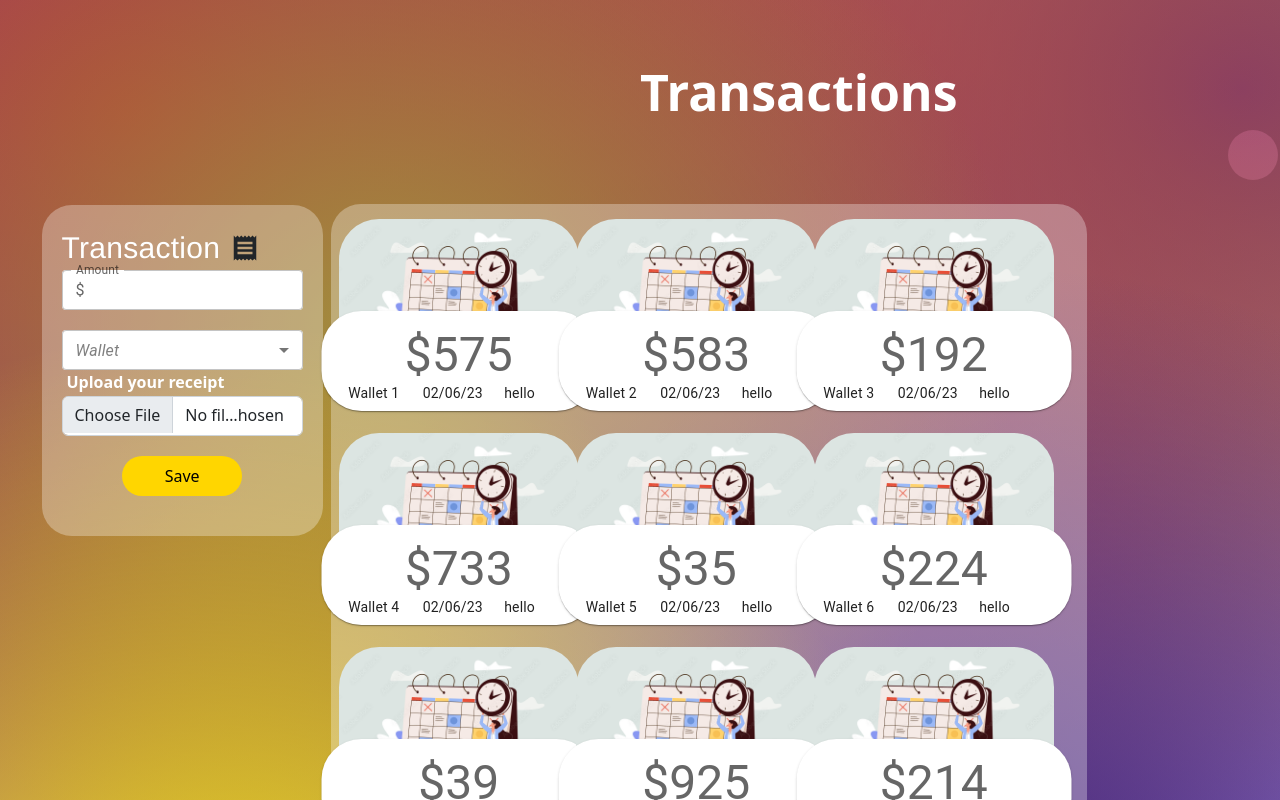
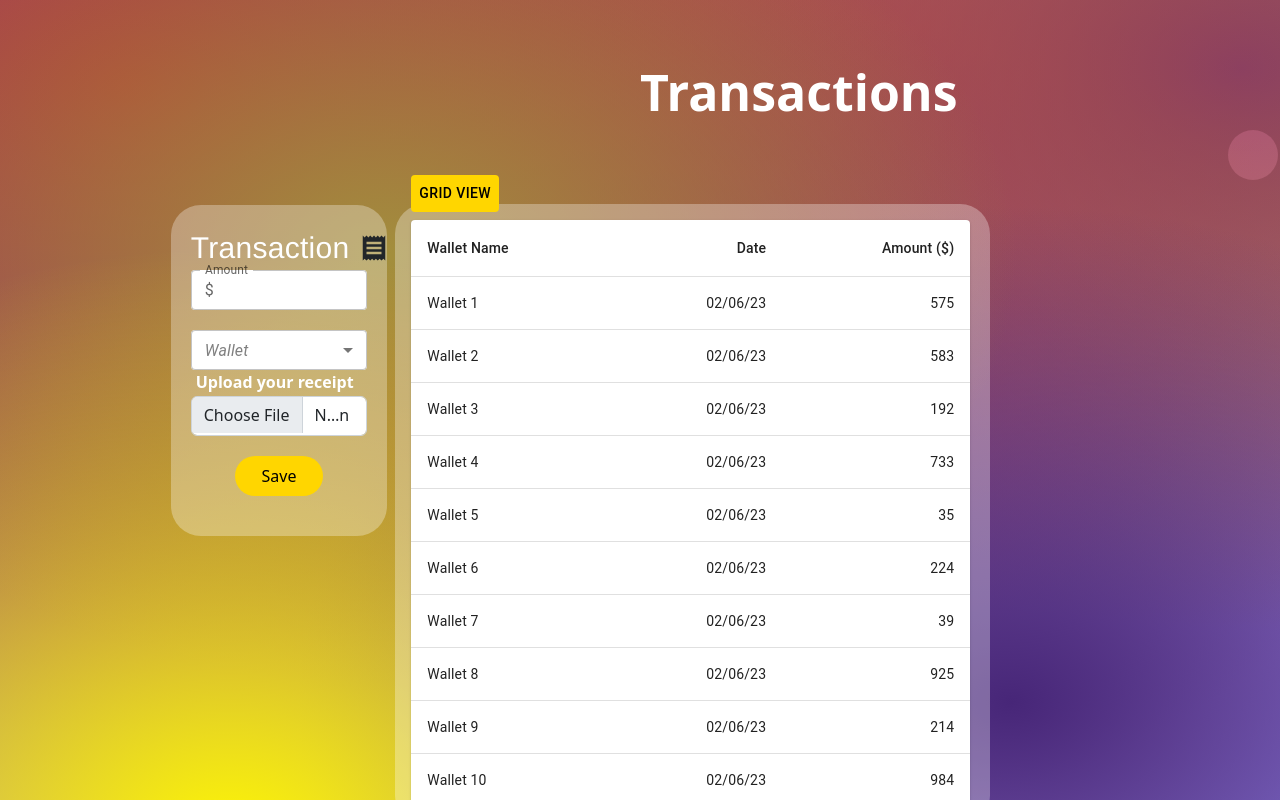
Before and after one commit to BinniesLite/finance_app, a React (Vite) app in the folder client/: page /transactions in a window 1280 px wide. Shown: the top 800 px of the page. Built offline with nearby package versions, Linux system fonts and the light colour scheme; grey boxes are pictures that could not be loaded.

Commit message:
Adding list view for Transaction

```diff
--- a/client/src/components/pages/TransactionPage/Transactions.css
+++ b/client/src/components/pages/TransactionPage/Transactions.css
@@ -17,3 +17,7 @@ body {
     border-radius: 30px;
     padding: 20px;
 }
+
+.filter-button {
+  background-color: #FFD600;
+}
--- a/client/src/components/pages/TransactionPage/TransactionsPage.jsx
+++ b/client/src/components/pages/TransactionPage/TransactionsPage.jsx
@@ -3,7 +3,20 @@ import "./Transactions.css";
 import TransactionComponent from "../../Layout/AddTransactionComponent/Transaction";
 import TransactionCard from "../../Layout/TransactionCard/TransactionCard";
 import Item from "@mui/material/ListItem";
-import { Grid, Button, Typography, Avatar } from "@mui/material";
+import {
+  Grid,
+  Button,
+  Typography,
+  Avatar,
+  TableContainer,
+  Table,
+  TableHead,
+  TableRow,
+  TableCell,
+  TableBody,
+  Paper,
+  hexToRgb,
+} from "@mui/material";
 import { Row, Col } from "reactstrap";
 
 const TransactionPage = () => {
@@ -21,6 +34,19 @@ const TransactionPage = () => {
     }
 
     return fakeData;
+  };
+  const [showUI, setShowUI] = useState(false);
+
+  const toggleUI = () => {
+    setShowUI(!showUI);
+  };
+  const getTextDisplay = () => {
+    if (showUI){
+      return "List View";
+    }
+    else {
+      return "Grid View";
+    };
   };
   const transactions = generateFakeData(10);
   return (
@@ -55,11 +81,22 @@ const TransactionPage = () => {
           <Col
             xs={9}
             style={{
-              paddingTop: 50,
+              paddingTop: 5,
             }}
           >
-            <Grid container justify="space-around" spacing={2}>
+            <Button
+              className="filter-button"
+              style={{
+                backgroundColor: "#FFD600",
+                color: "black",
+              }}
+              onClick={toggleUI}
+            >
+              {getTextDisplay()}
+            </Button>
+            <Grid container justify="space-around" spacing={2} paddingTop={1}>
               <Grid item xs={10} className="blur-background">
+                {showUI && (
                   <Item>
                     <Grid
                       container
@@ -87,6 +124,38 @@ const TransactionPage = () => {
                       ))}
                     </Grid>
                   </Item>
+                )}
+                <TableContainer component={Paper}>
+                  <Table /*sx={{ minWidth: 650 }}*/ aria-label="simple table">
+                    <TableHead>
+                      <TableRow>
+                        <TableCell>Wallet Name</TableCell>
+                        <TableCell align="right">Date</TableCell>
+                        <TableCell align="right">Amount&nbsp;($)</TableCell>
+                      </TableRow>
+                    </TableHead>
+                    <TableBody>
+                      {transactions.map((transaction) => (
+                        <TableRow
+                          key={transaction.name}
+                          sx={{
+                            "&:last-child td, &:last-child th": { border: 0 },
+                          }}
+                        >
+                          <TableCell component="th" scope="row">
+                            {transaction.name}
+                          </TableCell>
+                          <TableCell align="right">
+                            {transaction.date}
+                          </TableCell>
+                          <TableCell align="right">
+                            {transaction.amount}
+                          </TableCell>
+                        </TableRow>
+                      ))}
+                    </TableBody>
+                  </Table>
+                </TableContainer>
               </Grid>
             </Grid>
           </Col>
--- a/client/src/utils/helper.js
+++ b/client/src/utils/helper.js
@@ -7,6 +7,7 @@ export const generateFakeTransactionData = (numberOfData) => {
       id: i,
       name: `Wallet ${i}`,
       amount: Math.floor(Math.random() * 1000) + 1,
+      date: faker.date.anytime(),
     });
   }
 
```
Lines whose indentation alone changed are shown as unchanged.
